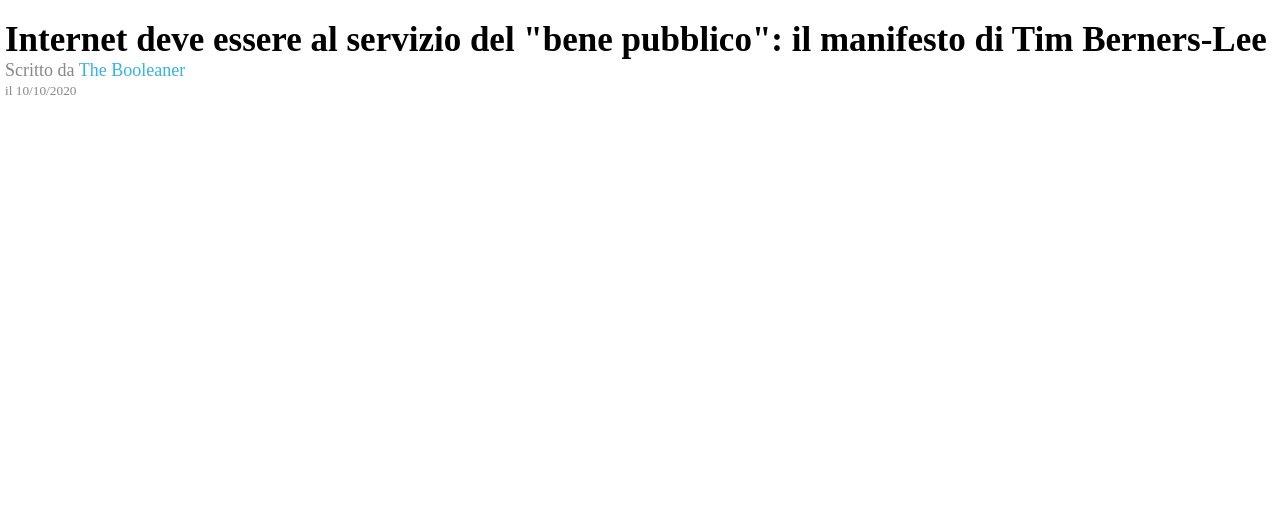
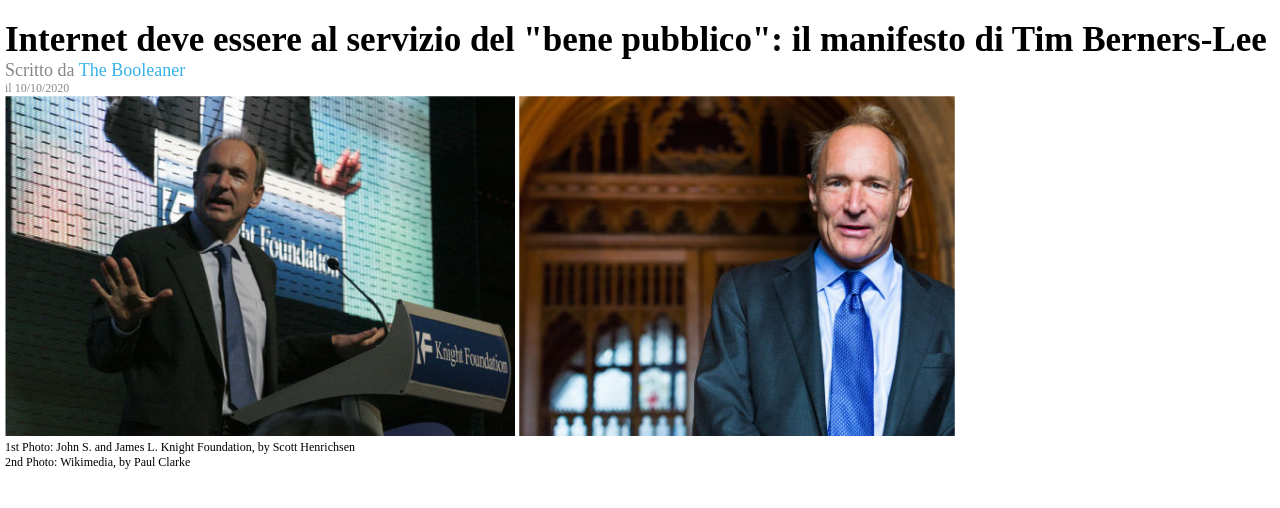
Before and after one commit to alessiaBer/html-css-booleaner, a plain HTML site: page index.html in a window 1280 px wide. Shown: the part 90-598 px from the top of the page. Drawn offline with Linux system fonts and the light colour scheme.

Commit message:
[add] images section

```diff
--- a/css/style.css
+++ b/css/style.css
@@ -10,15 +10,18 @@ header {
     background-size: 360px;
 }
 
+main {
+    padding-left: 5px;
+}
+
 #logo {
     height: 45px;
+    margin-top: 35px;
     padding-left: 5px;
-    margin-top: 35px;
 }
 
 #title {
     padding-top: 20px;
-    padding-left: 5px;
 }
 
 h1 {
@@ -33,6 +36,15 @@ h1 {
     font-size: 18px;
 }
 
+.small {
+    font-size: 12px;
+}
+
 .author {
     color: #37b2e8;
 }
+
+.tim-images {
+    height: 340px;
+    width: auto;
+}
--- a/index.html
+++ b/index.html
@@ -24,14 +24,18 @@
                     Scritto da
                     <span class="author">The Booleaner</span>
                 </p>
-                <p>
-                    <small>il 10/10/2020</small>
-                </p>
+                <p class="small">il 10/10/2020</p>
             </div>
         </section>
         <!-- /title section-->
 
-        <section id="images"></section>
+        <section id="images">
+            <img class="tim-images" src="./img/tim-1.jpg" alt="Tim Berners-Lee">
+            <img class="tim-images" src="./img/tim-2.jpg" alt="Tim Berners-Lee">
+            <p class="small">1st Photo: John S. and James L. Knight Foundation, by Scott Henrichsen<br>
+            2nd Photo: Wikimedia, by Paul Clarke</p>
+        </section>
+        <!-- /images section-->
         <section id="main-content"></section>
         <section id="suggested"></section>
     </main>
```
